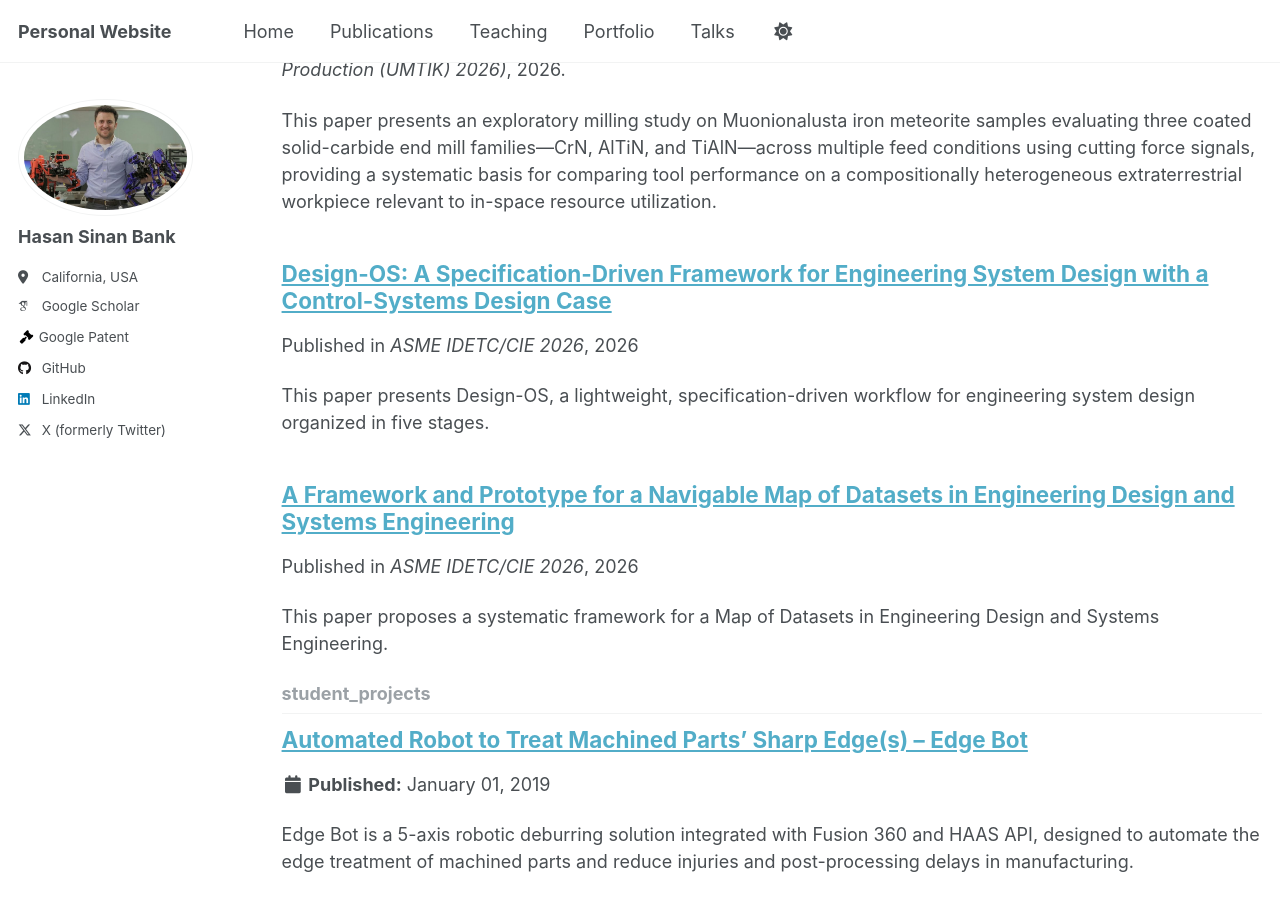
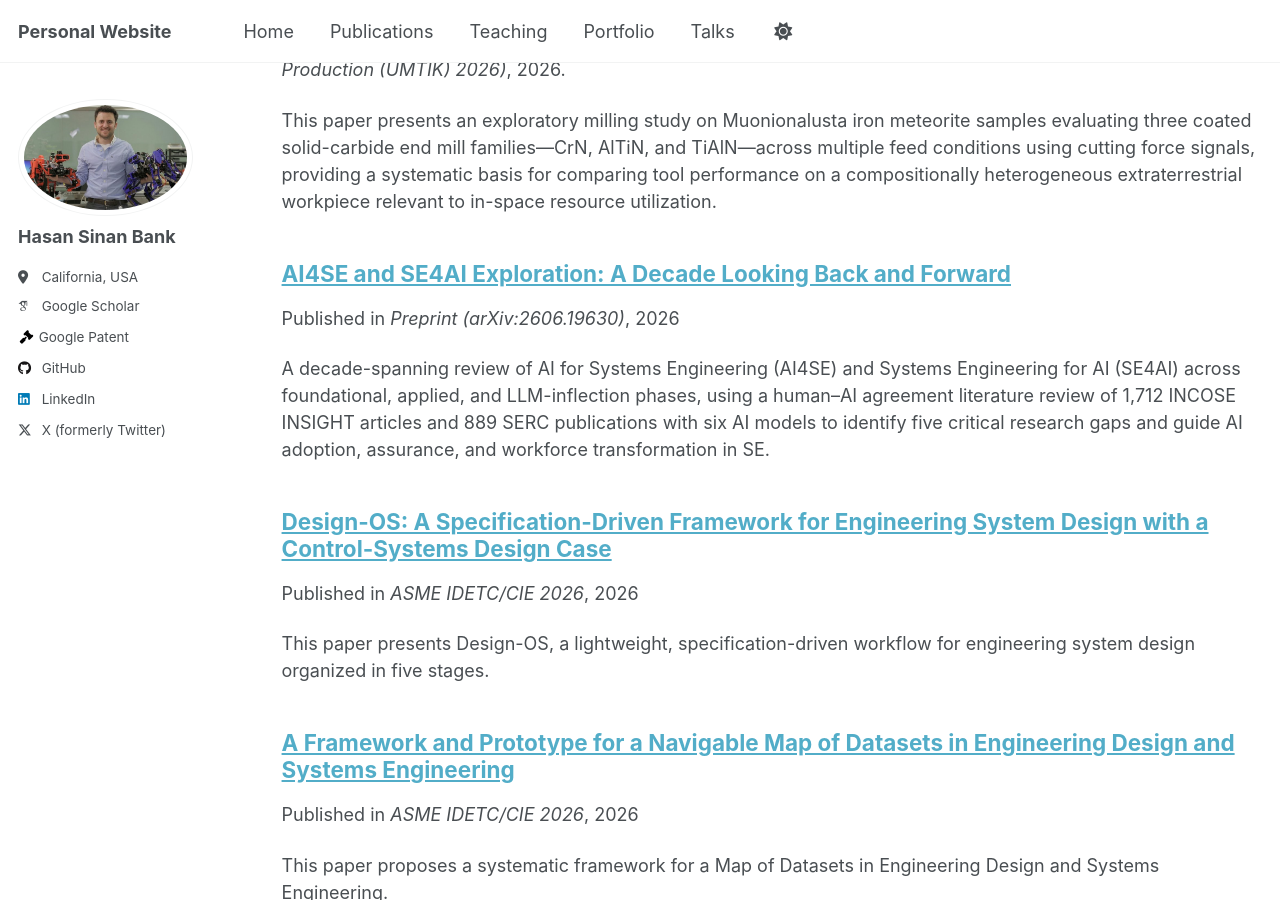
Before and after one commit to bankh/bankh.github.io, a Jekyll site: the page built from _pages/collection-archive.html, in a window 1280 px wide and 900 px high, scrolled down 8928 px. Built offline with Jekyll 4.4.1, drawn with Linux system fonts in a browser that asks for light colours; some web fonts are replaced; a script that is not in the unit is left out; comment, search, counter and statistics services are not loaded.

Commit message:
Update: added section for publication

```diff
--- a/_includes/archive-single-publication.html
+++ b/_includes/archive-single-publication.html
@@ -132,7 +132,7 @@ video).  Used in both list and card layouts.
         {% if include.type == "list" %}
           <span style="font-weight: bold; color: #0ea1c5;">{{ include.label }}</span>
           <a href="{{ base_path }}{{ post.url }}" rel="permalink" style="text-decoration: none; color: inherit;">
-            {% if post.type == "In Submission" or post.type == "Submitted/Under Review" or post.type == "Under Review" %}
+            {% if post.type == "In Submission" or post.type == "Submitted/Under Review" or post.type == "Under Review" or post.type == "Non-Peer-Reviewed" %}
               {{ post.citation | remove: '&quot;' | remove: '<i>' | remove: '</i>' | strip }}
             {% elsif post.type contains "Patent" %}
               {% assign office = post.venue | default: post.office | default: venue | default: "U.S. Patent and Trademark Office" %}
@@ -180,7 +180,7 @@ video).  Used in both list and card layouts.
         {% else %}
           <div class="citation-box">
             <p style="margin: 0; color: #333; font-size: 0.9em;">
-              {% if post.type == "In Submission" or post.type == "Submitted/Under Review" or post.type == "Under Review" %}
+              {% if post.type == "In Submission" or post.type == "Submitted/Under Review" or post.type == "Under Review" or post.type == "Non-Peer-Reviewed" %}
                 {{ post.citation | remove: '&quot;' | remove: '<i>' | remove: '</i>' | strip }}
               {% elsif venue == "Patent" or venue == "Provisional Patent" or venue == "patent" or venue == "provisional patent" or post.title contains "Patent" or post.type == "Patent" or post.type == "Patent Application" or post.type == "Provisional Patent" %}
                 {% assign auth = post.inventors | default: post.authors | default: authors %}
--- a/_pages/publications.html
+++ b/_pages/publications.html
@@ -32,7 +32,7 @@ author_profile: true
     {% assign patent_pubs = patent_pubs | push: pub %}
   {% elsif pub.type contains "Conference" %}
     {% assign conference_pubs = conference_pubs | push: pub %}
-  {% elsif pub.type contains "Scientific Magazine" or pub.type contains "Magazine" %}
+  {% elsif pub.type contains "Scientific Magazine" or pub.type contains "Magazine" or pub.type contains "Non-Peer-Reviewed" or pub.type contains "Preprint" %}
     {% assign magazine_pubs = magazine_pubs | push: pub %}
   {% elsif pub.type contains "Submitted" or pub.type contains "Under Review" %}
     {% assign under_review_pubs = under_review_pubs | push: pub %}
@@ -93,9 +93,9 @@ author_profile: true
 <br />
 {% endif %}
 
-<!-- Scientific Magazine Articles Section -->
+<!-- Scientific Articles and Non-Peer-Reviewed Publications Section -->
 {% if magazine_pubs.size > 0 %}
-<h2>Scientific Magazine Articles</h2>
+<h2>Scientific Articles and Non-Peer-Reviewed Publications</h2>
 <hr />
 {% assign mag_count = magazine_pubs.size %}
 {% for post in magazine_pubs %}
--- /dev/null
+++ b/_publications/2026-NonPeerReviewed-AI4SE-SE4AI.md
@@ -0,0 +1,43 @@
+---
+title: "AI4SE and SE4AI Exploration: A Decade Looking Back and Forward"
+collection: publications
+permalink: /publication/2026-NonPeerReviewed-AI4SE-SE4AI
+excerpt: 'A decade-spanning review of AI for Systems Engineering (AI4SE) and Systems Engineering for AI (SE4AI) across foundational, applied, and LLM-inflection phases, using a human–AI agreement literature review of 1,712 INCOSE INSIGHT articles and 889 SERC publications with six AI models to identify five critical research gaps and guide AI adoption, assurance, and workforce transformation in SE.'
+date: 2026-06-17
+type: 'Non-Peer-Reviewed'
+venue: 'Preprint (arXiv:2606.19630)'
+paperurl: 'https://arxiv.org/abs/2606.19630'
+data: 'https://bankh.github.io/ai4se-se4ai-explorer/'
+dataverse: 'https://doi.org/10.7910/DVN/IKLUYN'
+authors: 'Bank, H.S., Herber, D.R., & Bradley, T.'
+citation: 'Bank, H.S., Herber, D.R., & Bradley, T. (2026). "AI4SE and SE4AI Exploration: A Decade Looking Back and Forward." <em>Preprint (arXiv:2606.19630).</em>'
+---
+
+## 📌 Overview
+
+**AI4SE and SE4AI Exploration: A Decade Looking Back and Forward** traces progress at the
+intersection of artificial intelligence and systems engineering (SE) across three phases—a
+**foundational** phase, an **applied** phase, and the current **large language model (LLM)
+inflection** phase.
+
+---
+
+## Approach
+
+The work performs a **human–AI agreement literature review**, assessing **1,712 INCOSE INSIGHT
+articles** and **889 SERC publications** with **six AI models** to characterize how the field has
+evolved and where it is heading. Accompanying **data and a web application** are shared to enable
+comparison and reproducibility.
+
+---
+
+## Contributions
+
+* A decade-long retrospective spanning the foundational, applied, and LLM-inflection phases of AI in SE.
+* A large-scale human–AI agreement review across the INCOSE INSIGHT and SERC corpora using six AI models.
+* Identification of **five critical research gaps** in AI4SE/SE4AI.
+* Guidance for practitioners navigating **AI adoption, assurance, and workforce transformation** in systems engineering.
+
+---
+
+*Preprint available on arXiv: [arXiv:2606.19630](https://arxiv.org/abs/2606.19630).*
```
